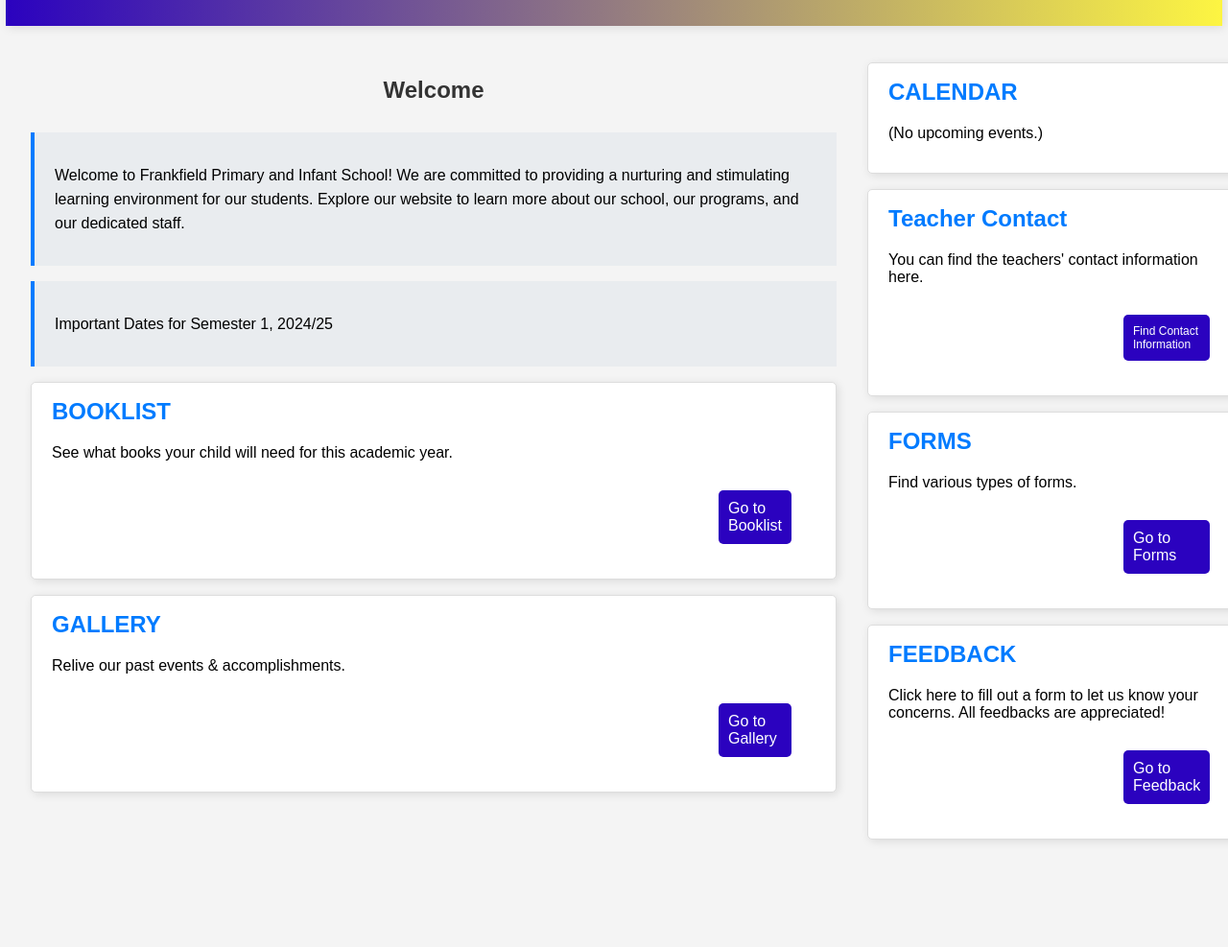
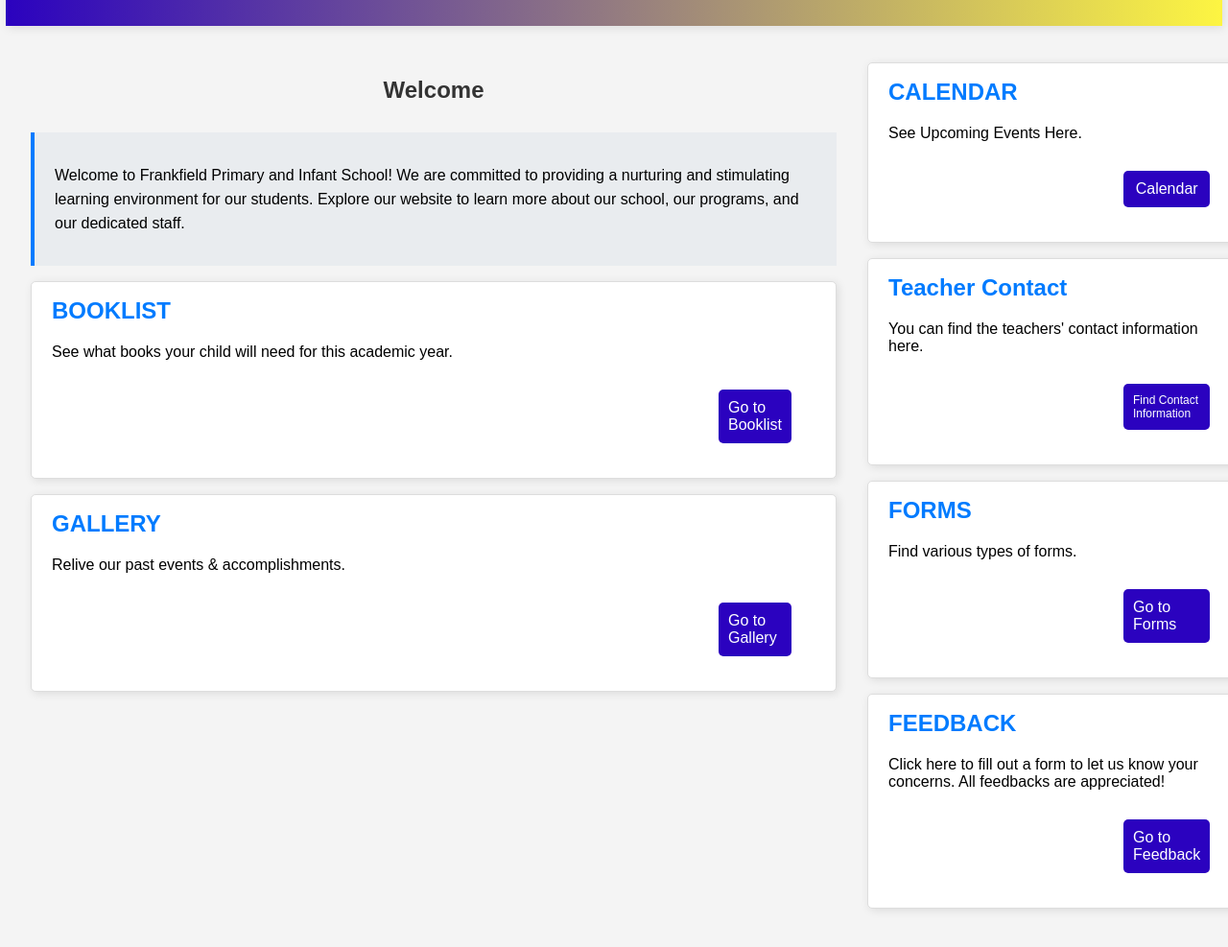
Before and after one commit to DarienMcIntosh/COMP2140-project, a plain HTML site: page main.html in a window 1280 px wide. Shown: the part 113-1100 px from the top of the page at 96% size. Before the commit the page ends 1036 px from the top, so only its background shows below. Drawn offline with Linux system fonts and the light colour scheme; a script that the page names is missing.

Commit message:
Updated files

```diff
--- a/main.css
+++ b/main.css
@@ -147,7 +147,7 @@
 
 }
 
-.student-info, .site-announcements, .latest-announcements, .student-tips, .password-reset {
+.list, .gallery, .date, .tile, .feedback {
     background-color: white;
     padding: 1rem;
     margin-bottom: 1rem;
@@ -156,7 +156,7 @@
     box-shadow: 2px 2px 10px rgba(0, 0, 0, 0.1);
 }
 
-.student-info h2, .site-announcements h2, .latest-announcements h2, .student-tips h2, .password-reset h2 {
+.list h2, .gallery h2, .date h2, .tile h2, .feedback h2 {
     margin-top: 0;
     color: #007bff;
 }
--- a/main.html
+++ b/main.html
@@ -27,36 +27,37 @@
             <div class="announcement">
                 <p>Welcome to Frankfield Primary and Infant School! We are committed to providing a nurturing and stimulating learning environment for our students. Explore our website to learn more about our school, our programs, and our dedicated staff.</p>
             </div>
-            <div class="announcement">
+            <!--<div class="announcement">
                 <p>Important Dates for Semester 1, 2024/25</p>
-            </div>
-            <section class="student-info">
+            </div>-->
+            <section class="list">
                 <h2>BOOKLIST</h2>
                 <p>See what books your child will need for this academic year. </p>
-                <a href="booklist.html" class="btn">Go to Booklist</a>
+                <a href="index.html" class="btn">Go to Booklist</a>
             </section>
-            <section class="site-announcements">
+            <section class="gallery">
                 <h2>GALLERY</h2>
                 <p>Relive our past events & accomplishments.</p>
                 <a href="gallery.html" class="btn">Go to Gallery</a>
             </section>
         </section>
         <aside class="sidebar">
-            <section class="latest-announcements">
+            <section class="date">
                 <h2>CALENDAR</h2>
-                <p>(No upcoming events.)</p>
+                <p>See Upcoming Events Here.</p>
+                <a href="calendar.html" class="btn2">Calendar</a>
             </section>
-            <section class="student-tips">
+            <section class="tile">
                 <h2>Teacher Contact</h2>
                 <p>You can find the teachers' contact information here.</p>
-                <a href="teacher_contact.html" class="btncontact">Find Contact Information</a>
+                <a href="contact_teacher.html" class="btncontact">Find Contact Information</a>
             </section>
-            <section class="student-tips">
+            <section class="tile">
                 <h2>FORMS</h2>
                 <p>Find various types of forms.</p>
                 <a href="forms.html" class="btn2">Go to Forms</a>
             </section>
-            <section class="password-reset">
+            <section class="feedback">
                 <h2>FEEDBACK</h2>
                 <p>Click here to fill out a form to let us know your concerns. All feedbacks are appreciated!</p>
                 <a href="forms.html" class="btn2">Go to Feedback</a>
```
